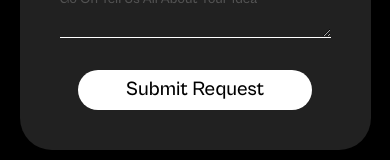
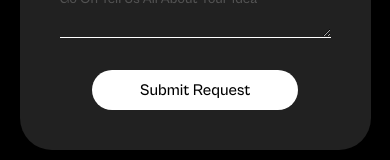
Before and after one commit to brightcanvasdev/brightcanvas, a React (Vite) app: page /about in a window 390 px wide. Shown: the part 1985-2145 px from the top of the page. Built offline with nearby package versions, Linux system fonts and the light colour scheme.

Commit message:
foem text updated

```diff
--- a/src/components/Form.jsx
+++ b/src/components/Form.jsx
@@ -62,7 +62,7 @@ const Form = () => {
         <div className="grid place-items-center">
           <button
             type="submit"
-            className="max-w-max h-10 flex items-center gap-2 px-12 rounded-4xl font-medium text-xl bg-white hover:bg-project-orange hover:text-white transition-all transition-discrete ease-out hover:scale-110 text-black cabinetMedium"
+            className="max-w-max h-10 flex items-center gap-2 px-12 rounded-4xl font-medium text-base lg:text-xl bg-white hover:bg-project-orange hover:text-white transition-all transition-discrete ease-out hover:scale-110 text-black cabinetMedium"
           >
             Submit Request
           </button>
```
